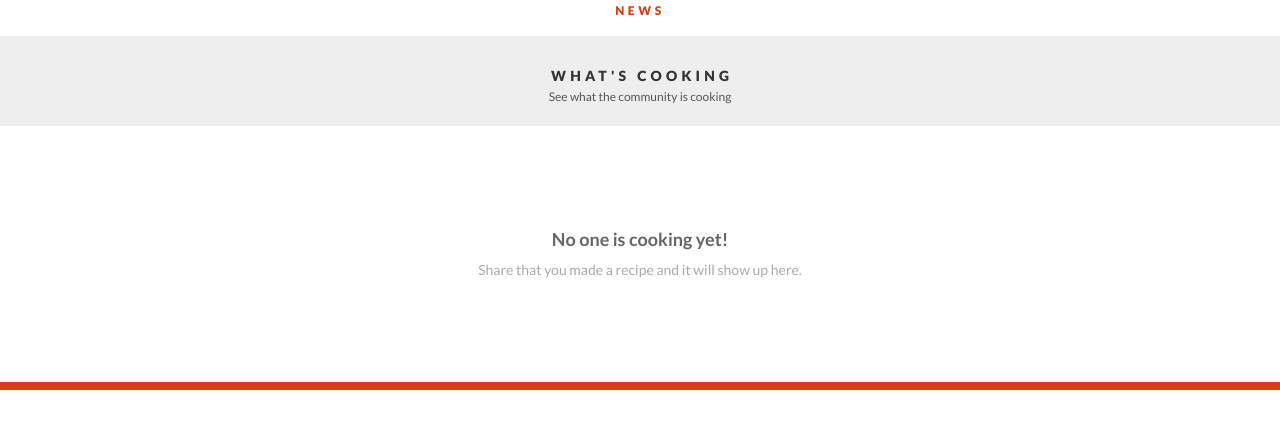
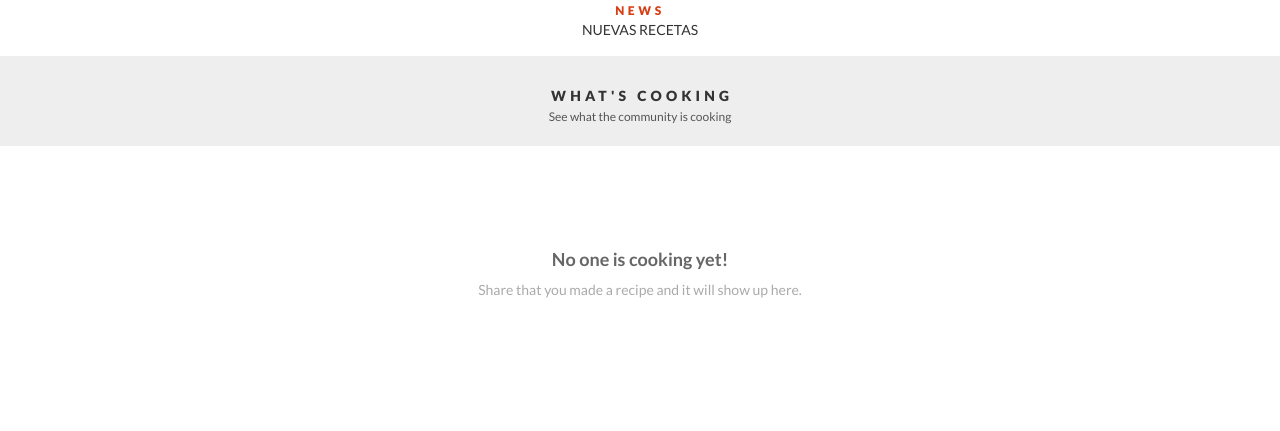
Before and after one commit to IsoldaCordova/EjercicioFinal, a plain HTML site: page index.html in a window 1280 px wide. Shown: the part 410-841 px from the top of the page. Drawn offline with nearby package versions, Linux system fonts and the light colour scheme.

Commit message:
etapa dos

```diff
--- a/index.html
+++ b/index.html
@@ -51,7 +51,7 @@
 
         <div class="callout-news">
           <span class="title-callout">News</span>
-          <p></p>
+          <p id="news"></p>
           <!-- AQUI VA LA LISTA DE NOTICIAS -->
         </div>
 
--- a/js/script-index.js
+++ b/js/script-index.js
@@ -2,12 +2,13 @@
 $(document).ready(function(){
 	$('.js-back').hide();
 });
-$(document).ready( function(){
+$(document).ready( function(printNews){
 
 	//La variable "recipesArray" esta declarada en el archivo "data/recipes.js"
 	renderHighlightedRecipes(recipesArray);
+	$('#news').text("NUEVAS RECETAS");
+});
 
-});
 
 
 /*
@@ -16,6 +17,7 @@ $(document).ready( function(){
 */
 function renderHighlightedRecipes(recipesArray) {
 	console.log('Recipes: ', recipesArray);
+
 }
 
 /*
```
